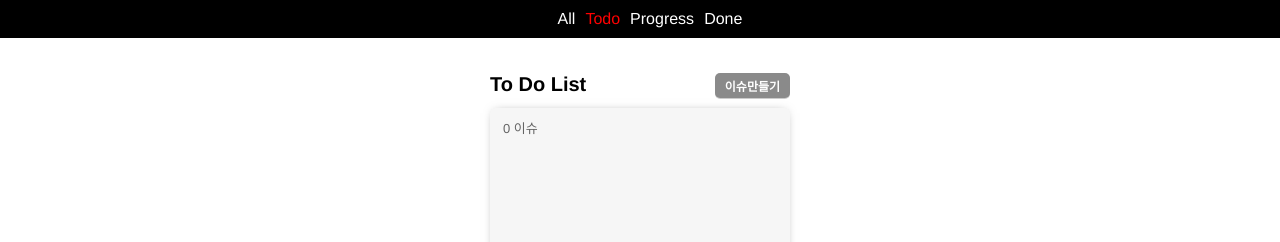
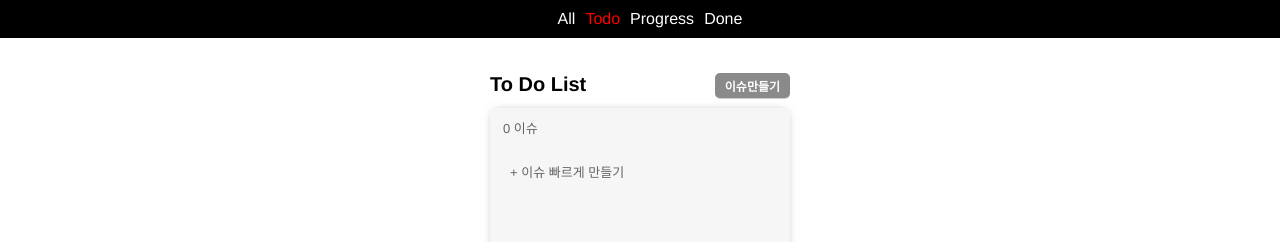
Before and after one commit to outclassstudio/todo-vue, a Vue app: page /todo in a window 1280 px wide. Shown: the top 242 px of the page. Built offline with nearby package versions, Linux system fonts and the light colour scheme.

Commit message:
feat: Edit Todo Component ui/ux

```diff
--- a/src/App.vue
+++ b/src/App.vue
@@ -30,7 +30,7 @@ export default {
     //데이터 추가 함수
     addData(data) {
       this.item.push(data);
-      alert("저장완료!");
+      // alert("저장완료!");
     },
 
     //데이터 수정 함수
@@ -42,9 +42,9 @@ export default {
 
       //*수정된 데이터 푸시 후 정렬
       filtered.push(data);
-      filtered.sort((a, b) => {
-        return a.id - b.id;
-      });
+      // filtered.sort((a, b) => {
+      //   return a.id - b.id;
+      // });
 
       //*기존 데이터 업데이트
       this.item = filtered;
--- a/src/View/Todo.vue
+++ b/src/View/Todo.vue
@@ -8,6 +8,7 @@
       v-bind:todoitem="todofilter()"
       @edit-data="editData"
       @delete-data="deleteData"
+      @add-data="addData"
     ></background-box>
     <add-modal
       v-if="modalopen"
@@ -19,7 +20,7 @@
 </template>
 
 <script>
-import BackGround from "../components/Background";
+import BackGround from "../components/BackgroundTodo";
 import AddModal from "../components/AddModal.vue";
 
 export default {
--- a/src/components/AddModal.vue
+++ b/src/components/AddModal.vue
@@ -16,7 +16,11 @@
       </div>
       <div class="content-box">
         <div class="content-title">진행상태</div>
-        <select class="select" v-model="baseData.status">
+        <select
+          class="select"
+          v-model="baseData.status"
+          @change="statusErrMsgChange"
+        >
           <option>ToDo</option>
           <option>Progress</option>
           <option>Done</option>
@@ -41,7 +45,8 @@
         <div class="modal-btn" @click="closeModal">닫기</div>
         <div class="modal-btn save-btn" @click="addData">저장</div>
       </div>
-      <div class="error-msg" v-if="errorMsg">제목을 입력해주세요(필수)</div>
+      <div class="error-msg" v-if="errorMsg">제목을 입력해주세요</div>
+      <div class="error-msg" v-if="statusErrorMsg">진행상태를 선택해주세요</div>
     </div>
   </div>
 </template>
@@ -60,10 +65,11 @@ export default {
           progress: "",
           done: "",
         },
-        status: "",
+        status: "ToDo",
         updatedDate: "",
       },
       errorMsg: false,
+      statusErrorMsg: false,
     };
   },
 
@@ -80,6 +86,8 @@ export default {
       //*타이틀 없을 시 에러메시지 출력
       if (this.baseData.title === "") {
         this.errorMsg = true;
+      } else if (this.baseData.status === "") {
+        this.statusErrorMsg = true;
       } else {
         //*날짜생성
         let currentDate = new Date();
@@ -109,9 +117,12 @@ export default {
       }
     },
 
-    //에러메시지 출력을 위한 함수
+    //에러메시지 출력 중지 함수
     errMsgChange() {
       this.errorMsg = false;
+    },
+    statusErrMsgChange() {
+      this.statusErrorMsg = false;
     },
   },
 };
@@ -143,6 +154,7 @@ export default {
   min-height: 400px;
   padding: 30px;
   gap: 25px;
+  /* z-index: 1; */
 }
 
 .modal-header {
@@ -221,7 +233,7 @@ export default {
 .btn-wrapper {
   display: flex;
   justify-content: space-between;
-  margin: 15px 0px 5px 0px;
+  margin: 15px 0px 0px 0px;
 }
 
 .save-btn {
@@ -231,7 +243,7 @@ export default {
 .error-msg {
   display: flex;
   justify-content: center;
-  font-size: 14px;
+  font-size: 13px;
   color: #dd0808;
 }
 </style>
--- /dev/null
+++ b/src/components/BackgroundTodo.vue
@@ -0,0 +1,117 @@
+<template>
+  <div class="mainDiv">
+    <div class="summary">{{ todoitem.length }} 이슈</div>
+    <div class="subDiv" v-for="el in todoitem" :key="el">
+      <content-box
+        v-bind:element="el"
+        @edit-data="editData"
+        @delete-data="deleteData"
+      ></content-box>
+    </div>
+    <quick-add
+      v-if="quickadd"
+      v-bind:todoitem="todoitem"
+      @close-modal="closeQuickAdd"
+      @add-data="addData"
+    ></quick-add>
+    <div class="add-box" @click="openQuickAdd" v-else>+ 이슈 빠르게 만들기</div>
+  </div>
+</template>
+
+<script>
+import ContentBox from "./ContentBox";
+import QuickAdd from "./QuickAdd.vue";
+
+export default {
+  name: "Background-Box",
+  data: function () {
+    return {
+      modalopen: false,
+      quickadd: false,
+    };
+  },
+
+  props: { todoitem: Array },
+
+  components: {
+    "content-box": ContentBox,
+    "quick-add": QuickAdd,
+  },
+
+  methods: {
+    //빠른추가 여는 함수
+    openQuickAdd() {
+      this.quickadd = true;
+    },
+
+    //빠른 추가 닫는 함수
+    closeQuickAdd() {
+      if (this.quickadd === true) {
+        this.quickadd = false;
+      }
+    },
+
+    //데이터 추가 함수
+    addData(data) {
+      this.$emit("add-data", data);
+    },
+
+    //데이터 수정 함수
+    editData(data) {
+      // console.log(data);
+      this.$emit("edit-data", data);
+    },
+
+    //데이터 삭제 함수
+    deleteData(data) {
+      this.$emit("delete-data", data);
+    },
+  },
+};
+</script>
+
+<style scoped>
+.mainDiv {
+  display: flex;
+  flex-direction: column;
+  align-items: center;
+  background-color: #f6f6f6;
+  width: 280px;
+  min-height: 700px;
+  border: 1px soild #bbbbbb;
+  box-shadow: rgba(0, 0, 0, 0.5) 0px 0px 10px -5px,
+    rgba(0, 0, 0, 0.6) 0px 10px 10px -15px;
+  border-radius: 5px;
+  padding: 10px;
+  gap: 5px;
+}
+
+.subDiv {
+  display: flex;
+}
+
+.summary {
+  display: flex;
+  justify-content: left;
+  padding-left: 6px;
+  margin-bottom: 10px;
+  width: 100%;
+  font-size: 13px;
+  color: #646464;
+}
+
+.add-box {
+  padding: 10px;
+  font-size: 13px;
+  color: #646464;
+  width: 260px;
+  display: flex;
+  justify-content: left;
+  border-radius: 5px;
+  cursor: pointer;
+}
+
+.add-box:hover {
+  background-color: #64646420;
+}
+</style>
--- a/src/components/ContentModal.vue
+++ b/src/components/ContentModal.vue
@@ -160,7 +160,7 @@ export default {
       //*내용변경 테스트를 위한 키 설정
       let currentStatus = this.element.status.toLowerCase();
 
-      //*내용변경이 없을 때에 대한 테스트 로직
+      //*내용변경이 없을 때에 대한 로직
       if (
         this.element.title === this.baseData.title &&
         this.element.contents[currentStatus] ===
@@ -264,7 +264,8 @@ export default {
 .textarea {
   border: 1px solid #c2c2c2;
   border-radius: 5px;
-  height: 64px;
+  height: 62px;
+  padding: 10px;
   white-space: normal;
   /* font-weight: 500; */
 }
@@ -316,11 +317,11 @@ export default {
 
 .title-content-large {
   height: 62px;
-  /* padding: 5px; */
+  white-space: pre;
   border: 1px solid #c2c2c2;
   border-radius: 5px;
   font-size: 13px;
-  padding: 3px;
+  padding: 10px;
   /* font-weight: 100; */
 }
 
--- /dev/null
+++ b/src/components/QuickAdd.vue
@@ -0,0 +1,154 @@
+<template>
+  <div class="main-div">
+    <input
+      type="text"
+      class="quick-add-box"
+      placeholder="이슈 제목을 입력해주세요!"
+      v-model="baseData.title"
+      @change="errMsgChange"
+      @keyup.enter="addData"
+    />
+    <div class="btn-wrapper">
+      <div class="error-msg" v-if="errorMsg">제목을 입력해주세요(필수)</div>
+      <div class="add-btn" @click="closeQuickAdd">취소</div>
+      <div class="add-btn save-btn" @click="addData">생성</div>
+    </div>
+  </div>
+</template>
+
+<script>
+export default {
+  name: "quick-add",
+
+  data: function () {
+    return {
+      baseData: {
+        id: "",
+        title: "",
+        contents: {
+          todo: "",
+          progress: "",
+          done: "",
+        },
+        status: "ToDo",
+        updatedDate: "",
+      },
+      errorMsg: false,
+    };
+  },
+
+  props: {
+    modalopen: Boolean,
+    todoitem: Array,
+  },
+
+  methods: {
+    //데이터추가함수
+    addData() {
+      //*타이틀 없을 시 에러메시지 출력
+      if (this.baseData.title === "") {
+        this.errorMsg = true;
+      } else {
+        //*날짜생성
+        let currentDate = new Date();
+        let year = currentDate.getFullYear();
+        let month = ("0" + (currentDate.getMonth() + 1)).slice(-2);
+        let day = ("0" + currentDate.getDate()).slice(-2);
+        let hours = ("0" + currentDate.getHours()).slice(-2);
+        let minutes = ("0" + currentDate.getMinutes()).slice(-2);
+        let seconds = ("0" + currentDate.getSeconds()).slice(-2);
+        let dateString = `${year}-${month}-${day} ${hours}:${minutes}:${seconds}`;
+        this.baseData.updatedDate = dateString;
+
+        //*신규id생성
+        let idArray = [];
+        if (this.todoitem === undefined) {
+          this.baseData.id = 0;
+        } else {
+          if (this.todoitem.length !== 0) {
+            this.todoitem.forEach((el) => {
+              idArray.push(el.id);
+            });
+            let newId = Math.max(...idArray) + 1;
+            this.baseData.id = newId;
+          } else {
+            this.baseData.id = 0;
+          }
+        }
+
+        this.$emit("close-modal", false);
+        this.$emit("add-data", this.baseData);
+      }
+    },
+
+    //에러메시지 출력 중지 함수
+    errMsgChange() {
+      this.errorMsg = false;
+    },
+
+    closeQuickAdd() {
+      this.$emit("close-modal", false);
+    },
+  },
+};
+</script>
+
+<style scoped>
+.main-div {
+  display: flex;
+  flex-direction: column;
+  background-color: white;
+  border-radius: 5px;
+  padding: 10px 10px 10px 10px;
+  min-height: 50px;
+  border: 2px solid #eb3f3f;
+}
+
+.quick-add-box {
+  width: 253px;
+  height: 25px;
+  border: none;
+}
+
+.quick-add-box:focus {
+  outline: none;
+}
+
+.btn-wrapper {
+  display: flex;
+  justify-content: right;
+  gap: 5px;
+}
+
+.add-btn {
+  width: 20px;
+  height: 7px;
+  display: flex;
+  justify-content: center;
+  align-items: center;
+  padding: 10px;
+  /* margin: 5px; */
+  font-size: 10px;
+  border: 1px soild #797979;
+  border-radius: 5px;
+  background-color: #a0a0a0;
+  color: #ffffff;
+  cursor: pointer;
+}
+
+.add-btn:hover {
+  background-color: #b10000;
+}
+
+.save-btn {
+  background-color: #686868;
+}
+
+.error-msg {
+  width: 164px;
+  display: flex;
+  justify-content: left;
+  font-size: 11px;
+  color: #dd0808;
+}
+</style>
```
